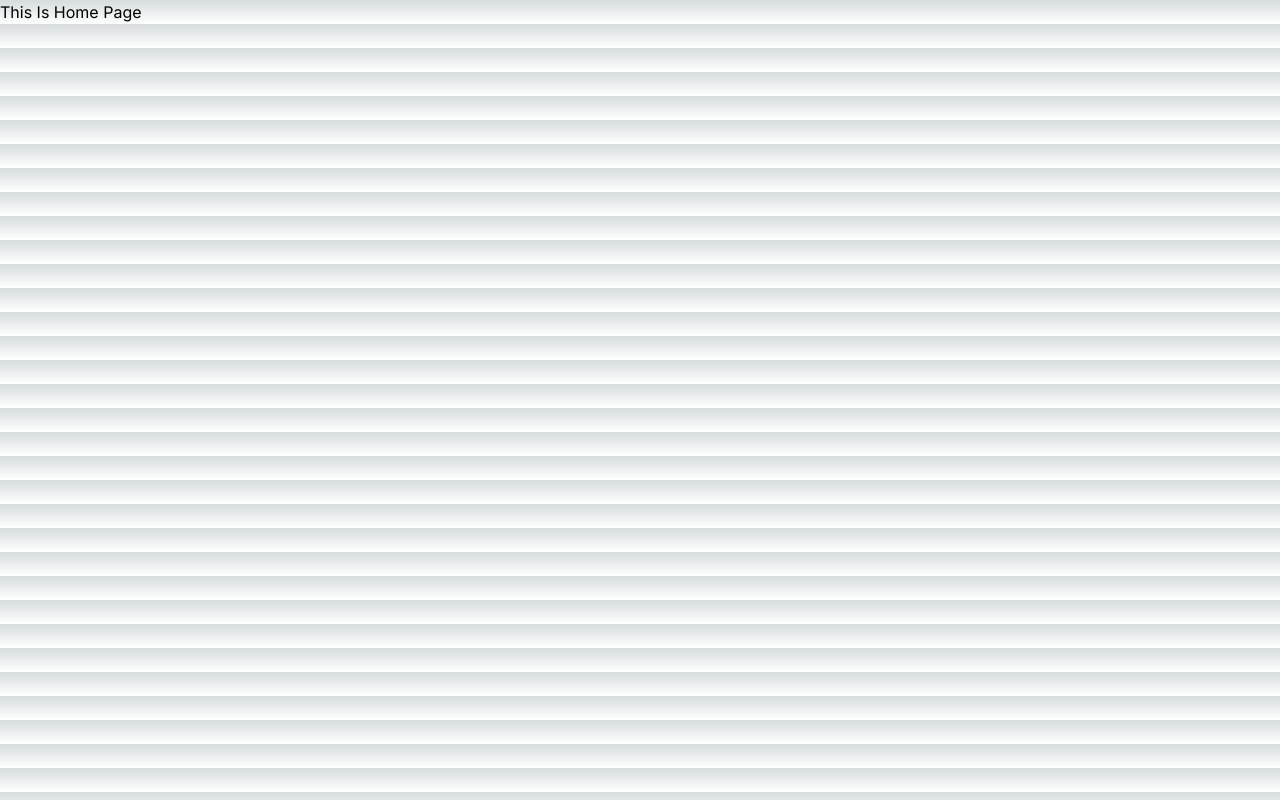
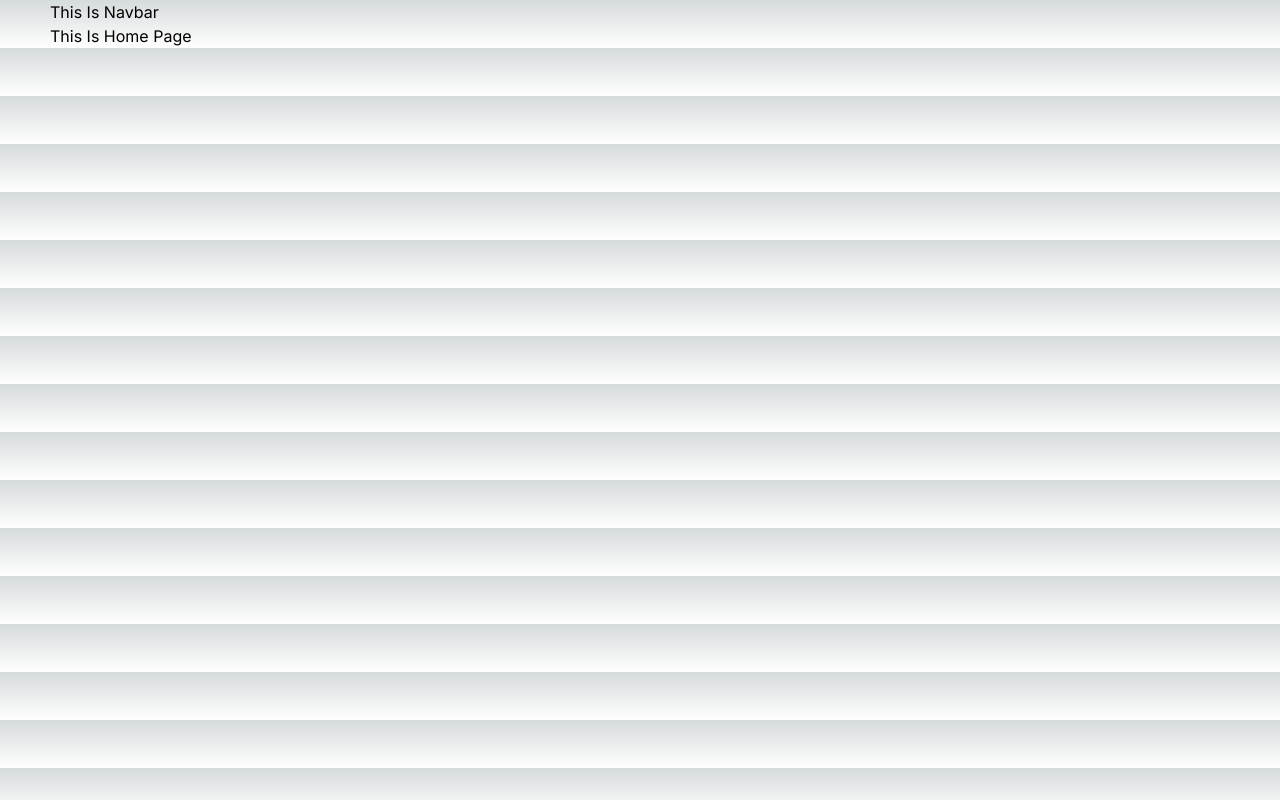
Before and after one commit to taskinahmadalfaruqe/Pack-And-Go-With-NextJS, a Next.js app: page / in a window 1280 px wide. Built offline with nearby package versions, Linux system fonts and the light colour scheme.

Commit message:
Add Navebar Component

```diff
--- a/src/app/(public)/page.js
+++ b/src/app/(public)/page.js
@@ -1,10 +1,11 @@
+import Navbar from '@/component/shared/Navbar/Navbar';
 import React from 'react';
 
 const HomePage = () => {
   return (
-    <div>
+    <div className='container'>
+      <Navbar></Navbar>
       This Is Home Page
-
     </div>
   );
 };
--- /dev/null
+++ b/src/component/shared/Navbar/Navbar.js
@@ -0,0 +1,11 @@
+import React from 'react';
+
+const Navbar = () => {
+    return (
+        <div>
+            This Is Navbar
+        </div>
+    );
+};
+
+export default Navbar;
--- a/tailwind.config.js
+++ b/tailwind.config.js
@@ -6,18 +6,33 @@ module.exports = {
     './src/app/**/*.{js,ts,jsx,tsx,mdx}',
   ],
   theme: {
+
+    container: {
+      center: true,
+      padding: {
+        DEFAULT: "10px",
+        sm: "10px",
+        lg: "30px",
+        xl: "50px",
+        "2xl": "80px",
+      },
+    },
+
     extend: {
+
       backgroundImage: {
         'gradient-radial': 'radial-gradient(var(--tw-gradient-stops))',
         'gradient-conic':
           'conic-gradient(from 180deg at 50% 50%, var(--tw-gradient-stops))',
       },
+
       colors: {
         'PrimaryColor': '#007F5F',
         'ParagraphColor': '#616161',
         'HeadingColor': '#1E1E1E',
-        'WhiteColor': '#fff',
+        'WhiteColor': '#FFF',
       },
+
     },
   },
   plugins: [],
```
